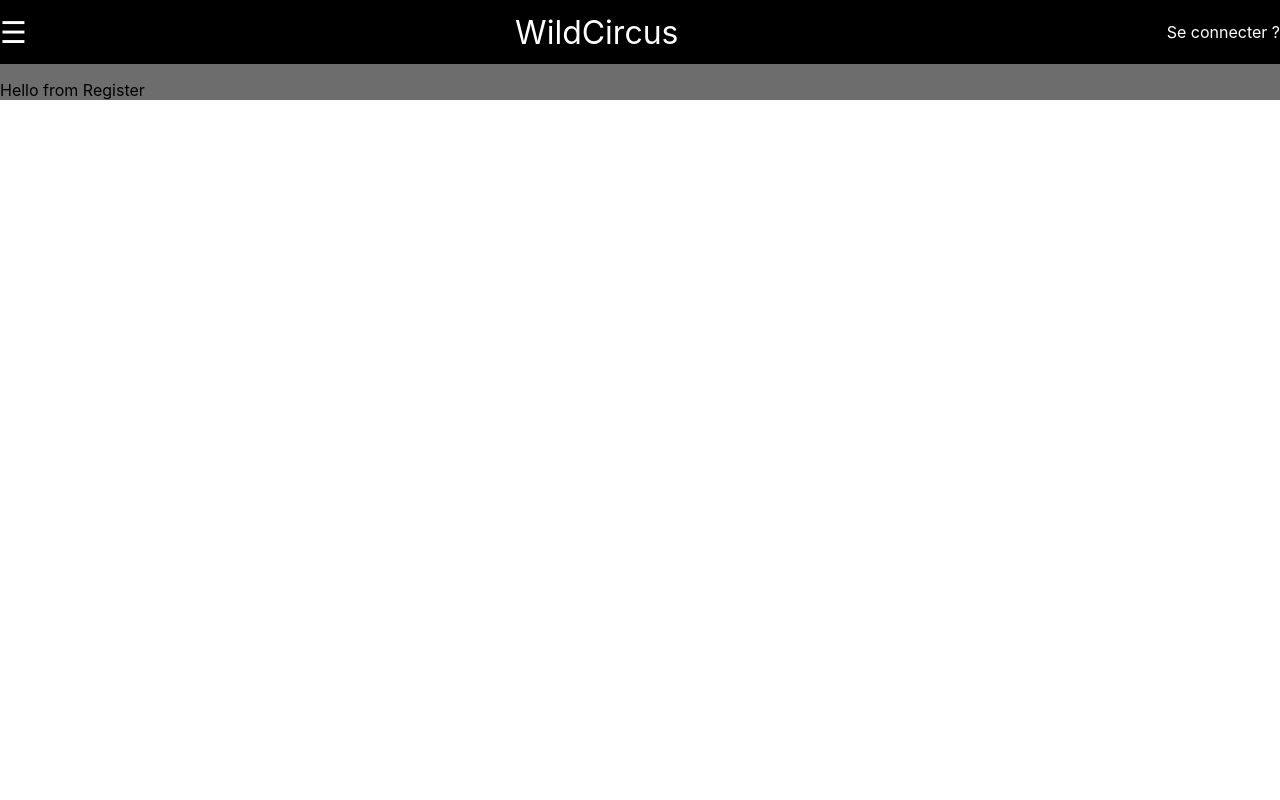
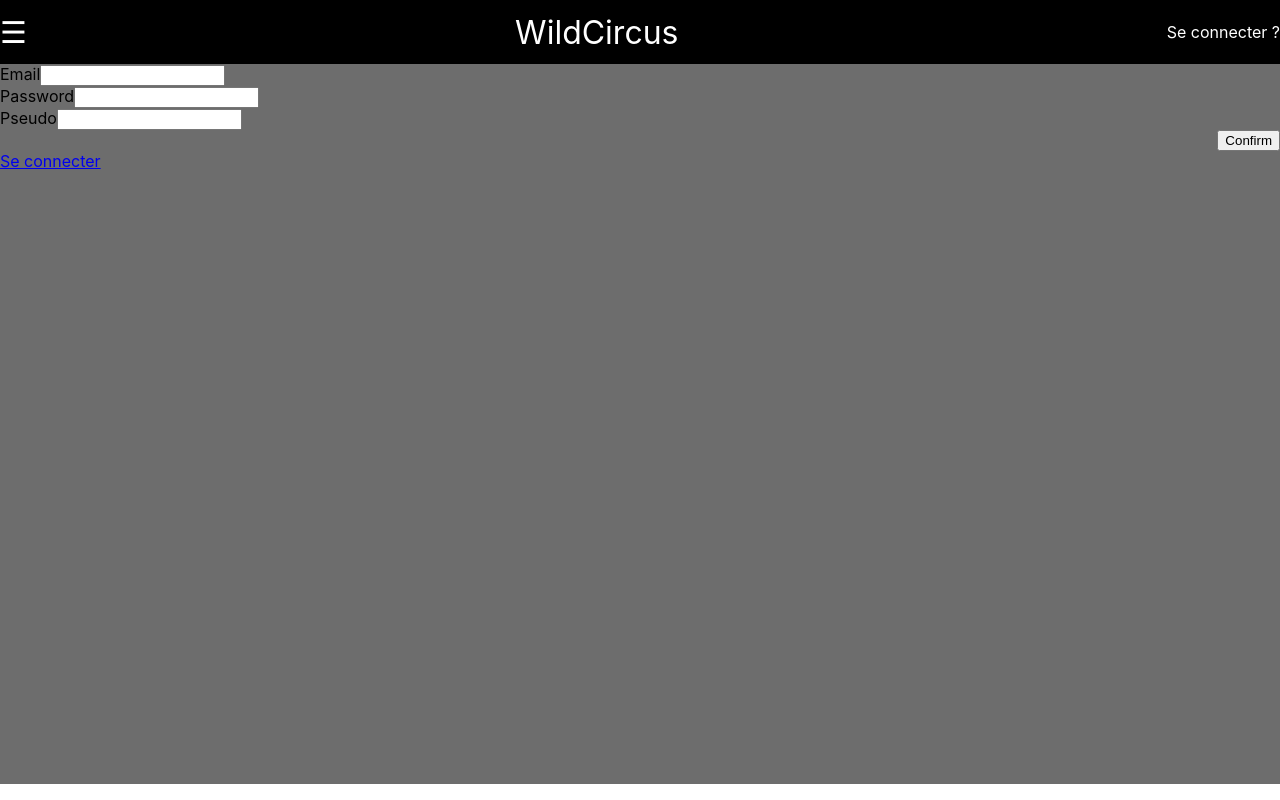
Before and after one commit to TheCats100/WildCircus-front-checkpoint4, a React (Create React App) app: page /register in a window 1280 px wide. Built offline with nearby package versions, Linux system fonts and the light colour scheme.

Commit message:
feat(auth): register without css

```diff
--- a/src/components/home/Home.jsx
+++ b/src/components/home/Home.jsx
@@ -53,9 +53,7 @@ function Home() {
           <Route exact path="/login">
             <Login />
           </Route>
-          <Route exact path="/register">
-            <Register />
-          </Route>
+          <Route component={Register} exact path="/register" />
           <Route exact path="/representations">
             <Representation />
           </Route>
--- a/src/components/log/Register.jsx
+++ b/src/components/log/Register.jsx
@@ -1,9 +1,34 @@
-import React from 'react';
+import React, { useState } from 'react';
+import { Link } from 'react-router-dom';
+import Axios from 'axios';
 
-function Register() {
+import './register.css';
+
+function Register({ history }) {
+  const [user, setUser] = useState({})
   return (
-    <div>
-      <p>Hello from Register</p>
+    <div className="block">
+      <form className="registerForm" onSubmit={(event) => {
+        event.preventDefault();
+        Axios.post('http://localhost:8000/users', { ...user, wildpoints: 100 })
+          .then(() => history.push('/login'))
+          .catch((err) => console.log(err))
+      }}>
+        <label>
+          Email
+          <input type="text" name="email_register" required="1" onChange={(e) => setUser({...user, email: e.target.value})}/>
+        </label>
+        <label>
+          Password
+          <input type="password" name="password_register" required="1" onChange={(e) => setUser({...user, password: e.target.value})}/>
+        </label>
+        <label>
+          Pseudo
+          <input type="text" name="pseudo_register" required="1" onChange={(e) => setUser({...user, pseudo: e.target.value})}/>
+        </label>
+        <button type="submit" className="registerButton">Confirm</button>
+      </form>
+      <Link to="/login">Se connecter</Link>
     </div>
   )
 };
--- /dev/null
+++ b/src/components/log/register.css
@@ -0,0 +1,8 @@
+.registerForm{
+    display: flex;
+    flex-direction: column;
+}
+
+.registerButton{
+    align-self: flex-end;
+}
```
